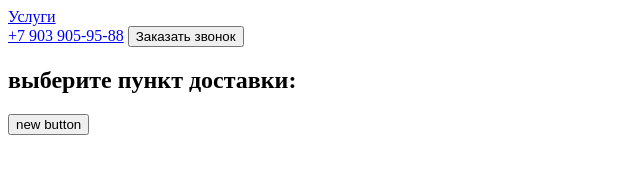
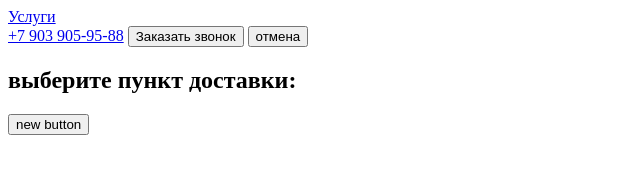
Before and after one commit to RomanReignsForever/app, a plain HTML site: page index.html in a window 1280 px wide. Shown: the whole page, without its empty margins (0-640 px from the left). Drawn offline with Linux system fonts and the light colour scheme.

Commit message:
added cancel

```diff
--- a/index.html
+++ b/index.html
@@ -15,6 +15,7 @@
         <div>
             <a href="tel:+79039059588">+7 903 905-95-88</a>
             <button>Заказать звонок</button>
+            <button>отмена</button>
         </div>
     </header>
     <h2>выберите пункт доставки:</h2>
```
